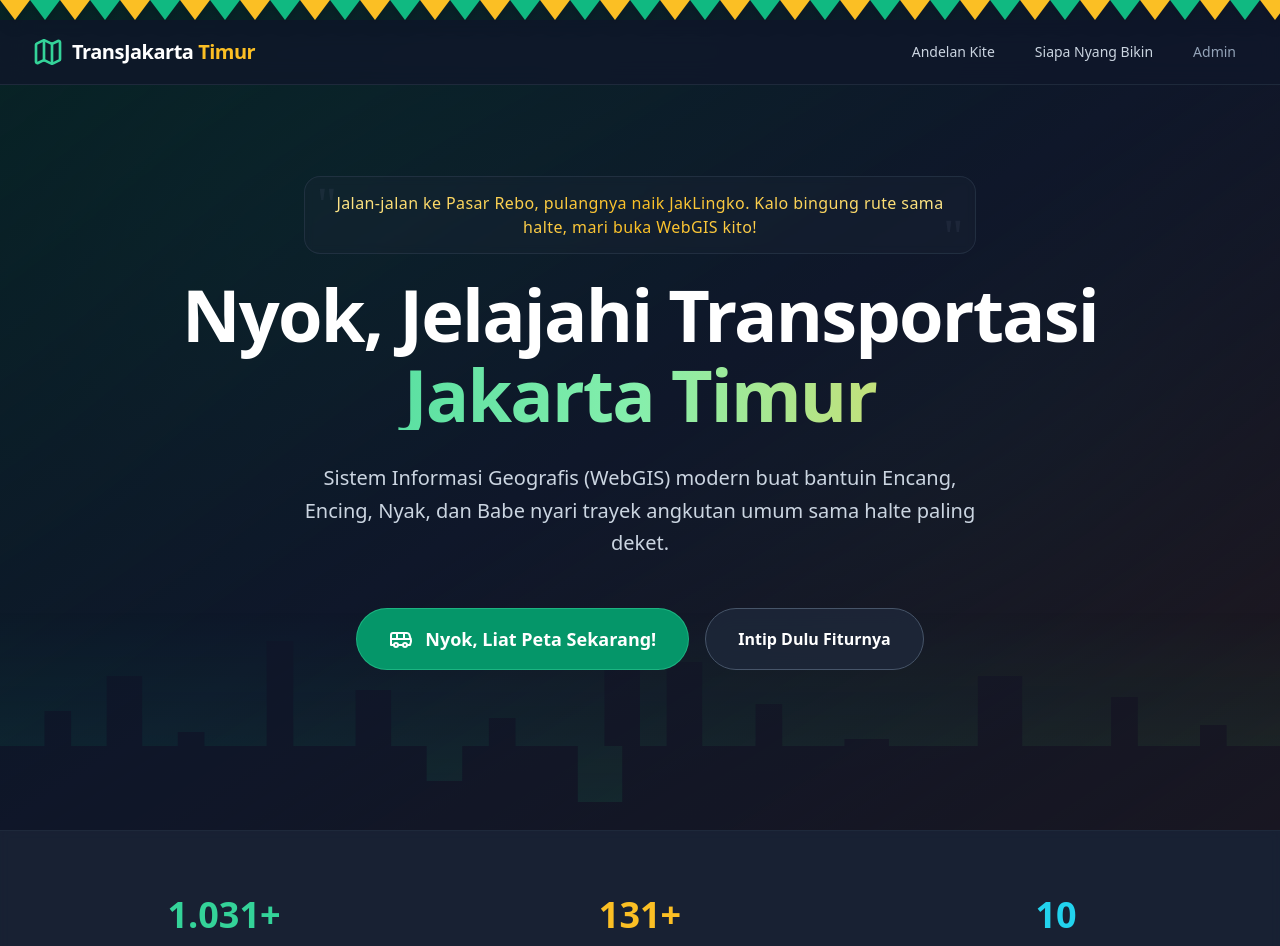
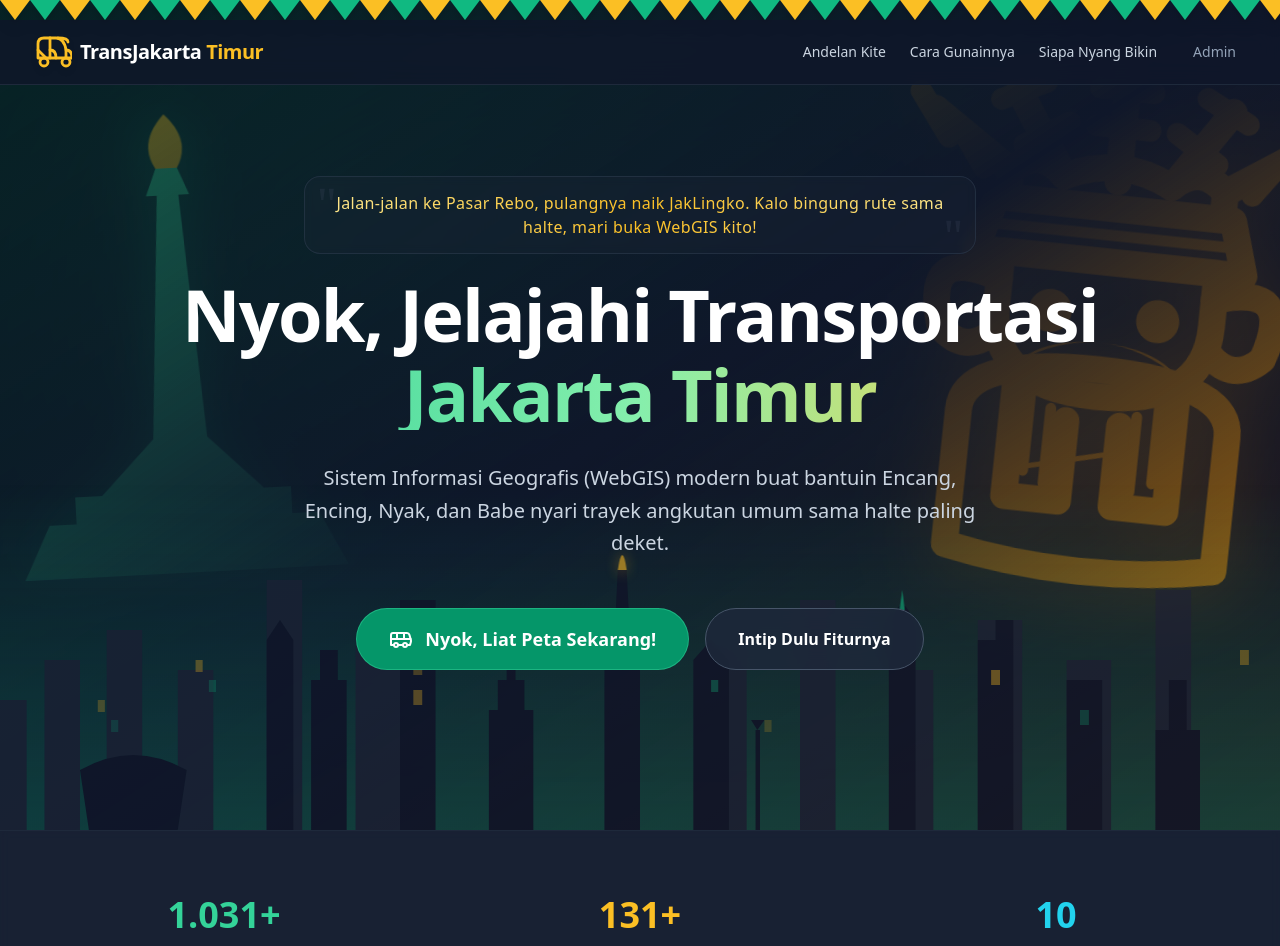
Before and after one commit to PradanaFigo/Tubes_sig, a React app in the folder frontend/: page / in a window 1280 px wide. Shown: the top 946 px of the page. Built offline with nearby package versions, Linux system fonts and the light colour scheme; the HTML template or start-up script is replaced by a standard one.

Commit message:
update landing page

```diff
--- a/frontend/src/LandingPage.jsx
+++ b/frontend/src/LandingPage.jsx
@@ -49,12 +49,33 @@
         <div className="max-w-7xl mx-auto px-4 sm:px-6 lg:px-8">
           <div className="flex items-center justify-between h-16">
             <div className="flex items-center space-x-2">
-              <Map className="w-8 h-8 text-emerald-400" />
+              {/* Exact Bajaj Logo (Thick Line Art) */}
+              <svg xmlns="http://www.w3.org/2000/svg" viewBox="0 0 100 100" className="w-10 h-10 text-amber-400 drop-shadow-md">
+                <g stroke="currentColor" strokeWidth="7" strokeLinecap="round" strokeLinejoin="round" fill="none">
+                  {/* Body Frame */}
+                  <path d="M 15 65 L 15 30 Q 15 15 30 15 L 60 15 Q 80 15 85 45 L 85 65 L 15 65 Z" />
+                  {/* Diagonal Passenger Cutout */}
+                  <path d="M 15 45 L 35 65" />
+                  {/* Center Pillar */}
+                  <path d="M 45 15 L 45 65" />
+                  {/* Driver Seat */}
+                  <path d="M 45 45 Q 60 45 60 65" />
+                  {/* Handlebar */}
+                  <path d="M 65 15 Q 90 15 90 25" />
+                  {/* Front Mudguard */}
+                  <path d="M 85 45 Q 100 45 100 65 L 85 65" />
+                  {/* Rear Wheel */}
+                  <circle cx="30" cy="75" r="10" />
+                  {/* Front Wheel */}
+                  <circle cx="85" cy="75" r="10" />
+                </g>
+              </svg>
               <span className="font-bold text-xl tracking-tight text-white">TransJakarta <span className="text-amber-400">Timur</span></span>
             </div>
-            <div className="flex space-x-4 items-center">
-              <a href="#fitur" className="text-slate-300 hover:text-amber-400 px-3 py-2 text-sm font-medium transition-colors hidden sm:block">Andelan Kite</a>
-              <a href="#tentang" className="text-slate-300 hover:text-amber-400 px-3 py-2 text-sm font-medium transition-colors hidden sm:block">Siapa Nyang Bikin</a>
+            <div className="flex space-x-6 items-center">
+              <a href="#fitur" className="text-slate-300 hover:text-amber-400 text-sm font-medium transition-colors hidden md:block">Andelan Kite</a>
+              <a href="#cara-pakai" className="text-slate-300 hover:text-amber-400 text-sm font-medium transition-colors hidden md:block">Cara Gunainnya</a>
+              <a href="#tentang" className="text-slate-300 hover:text-amber-400 text-sm font-medium transition-colors hidden md:block">Siapa Nyang Bikin</a>
               <button
                 onClick={() => navigate('/admin')}
                 className="text-slate-400 hover:text-emerald-400 px-3 py-2 text-sm font-medium transition-colors"
@@ -74,12 +95,102 @@
           {/* Decorative Glow */}
           <div className="absolute top-10 left-1/2 -translate-x-1/2 w-[1000px] h-[500px] bg-emerald-500/15 blur-[120px] rounded-full mix-blend-screen" />
 
-          {/* Jakarta Skyline & Monas */}
-          <div className="absolute bottom-0 w-full h-56 opacity-40 z-10 pointer-events-none" style={{ backgroundImage: 'linear-gradient(to top, rgba(16, 185, 129, 0.3), transparent)' }}>
-            <svg viewBox="0 0 1440 320" className="absolute bottom-0 w-full h-full preserve-3d" preserveAspectRatio="none">
-              <path fill="#0f172a" d="M0,320 L0,200 L50,200 L50,150 L80,150 L80,200 L120,200 L120,100 L160,100 L160,200 L200,200 L200,180 L230,180 L230,200 L300,200 L300,50 L330,50 L330,200 L400,200 L400,120 L440,120 L440,200 L480,200 L480,250 L520,250 L520,200 L550,200 L550,160 L580,160 L580,200 L650,200 L650,280 L700,280 L700,200 L750,200 L750,80 L790,80 L790,200 L850,200 L850,140 L880,140 L880,200 L950,200 L950,190 L1000,190 L1000,200 L1100,200 L1100,100 L1150,100 L1150,200 L1250,200 L1250,130 L1280,130 L1280,200 L1350,200 L1350,170 L1380,170 L1380,200 L1440,200 L1440,320 Z"></path>
-              <path fill="#0f172a" d="M680,200 L680,80 L695,80 L695,50 L700,40 L705,50 L705,80 L720,80 L720,200 Z"></path>
-              <path fill="#fbbf24" d="M695,40 L700,25 L705,40 Z" className="animate-pulse"></path>
+          {/* Decorative Monas Background Watermark */}
+          <div className="absolute left-[-5%] sm:left-[2%] top-[15%] sm:top-[25%] opacity-100 pointer-events-none transform -rotate-3 scale-125 sm:scale-[1.8] z-0">
+            <svg xmlns="http://www.w3.org/2000/svg" viewBox="0 0 100 100" className="w-[300px] h-[300px] text-emerald-400 opacity-100 drop-shadow-[0_0_15px_rgba(16,185,129,0.5)]">
+              {/* Base */}
+              <path fill="currentColor" d="M 20 90 L 25 80 L 75 80 L 80 90 Z" />
+              <path fill="currentColor" d="M 30 80 L 30 75 L 70 75 L 70 80 Z" />
+              {/* Cup */}
+              <path fill="currentColor" d="M 35 75 L 45 65 L 55 65 L 65 75 Z" />
+              {/* Tower */}
+              <path fill="currentColor" d="M 45 65 L 48 20 L 52 20 L 55 65 Z" />
+              {/* Flame base */}
+              <path fill="currentColor" d="M 46 20 L 54 20 L 52 15 L 48 15 Z" />
+              {/* Flame */}
+              <path fill="#fbbf24" d="M 50 5 Q 55 10 52 15 L 48 15 Q 45 10 50 5 Z" className="animate-pulse" />
+            </svg>
+          </div>
+
+          {/* Decorative Exact Ondel-Ondel Background Watermark */}
+          <div className="absolute right-[-5%] sm:right-[2%] top-[15%] sm:top-[20%] opacity-100 pointer-events-none transform rotate-6 scale-125 sm:scale-[1.8] z-0">
+            <svg xmlns="http://www.w3.org/2000/svg" viewBox="0 0 100 100" className="w-[300px] h-[300px] text-amber-500 opacity-100 drop-shadow-[0_0_20px_rgba(245,158,11,0.5)]">
+                <g stroke="currentColor" strokeLinecap="round" strokeLinejoin="round" fill="none">
+                  <path strokeWidth="5" d="M 25 95 L 25 70 Q 25 60 50 60 Q 75 60 75 70 L 75 95 Q 50 100 25 95 Z" />
+                  <path strokeWidth="5" d="M 35 62 L 35 85 Q 40 85 45 85 L 45 70" />
+                  <path strokeWidth="2" d="M 38 65 L 38 80 M 42 68 L 42 82" />
+                  <path strokeWidth="5" d="M 65 62 L 65 85 Q 60 85 55 85 L 55 70" />
+                  <path strokeWidth="2" d="M 58 68 L 58 82 M 62 65 L 62 80" />
+                  <path strokeWidth="1" d="M 35 80 L 55 75" />
+                  <path strokeWidth="5" d="M 30 40 L 30 50 Q 30 65 50 65 Q 70 65 70 50 L 70 40 Z" />
+                  <path strokeWidth="5" d="M 30 45 Q 15 40 20 55 Q 25 60 30 55" />
+                  <path strokeWidth="5" d="M 70 45 Q 85 40 80 55 Q 75 60 70 55" />
+                  <circle cx="40" cy="50" r="4" fill="currentColor" stroke="none" />
+                  <circle cx="60" cy="50" r="4" fill="currentColor" stroke="none" />
+                  <path fill="currentColor" stroke="none" d="M 35 60 Q 50 50 65 60 Q 60 55 50 55 Q 40 55 35 60 Z" />
+                  <path strokeWidth="5" d="M 28 30 L 72 30 L 75 40 L 25 40 Z" />
+                  <path strokeWidth="5" d="M 30 30 L 30 25 Q 35 20 40 25 Q 50 20 60 25 Q 65 20 70 25 L 70 30 Z" />
+                  <path strokeWidth="2" d="M 28 35 L 72 35" />
+                  <path strokeWidth="5" d="M 50 25 L 50 5" />
+                  <path strokeWidth="4" d="M 45 15 L 55 15 M 45 8 L 55 8" />
+                  <path strokeWidth="5" d="M 40 25 L 30 10" />
+                  <path strokeWidth="4" d="M 32 20 L 40 15 M 27 12 L 35 8" />
+                  <path strokeWidth="5" d="M 30 25 L 15 15" />
+                  <path strokeWidth="4" d="M 25 25 L 20 18 M 18 20 L 12 12" />
+                  <path strokeWidth="5" d="M 60 25 L 70 10" />
+                  <path strokeWidth="4" d="M 68 20 L 60 15 M 73 12 L 65 8" />
+                  <path strokeWidth="5" d="M 70 25 L 85 15" />
+                  <path strokeWidth="4" d="M 75 25 L 80 18 M 82 20 L 88 12" />
+                </g>
+            </svg>
+          </div>
+
+          {/* Jakarta Skyline (Detailed Premium version with original Green Gradient) */}
+          <div className="absolute bottom-0 w-full h-[350px] opacity-[0.6] z-10 pointer-events-none" style={{ backgroundImage: 'linear-gradient(to top, rgba(16, 185, 129, 0.4), transparent)' }}>
+            <svg viewBox="0 0 1440 350" className="absolute bottom-0 w-full h-full preserve-3d" preserveAspectRatio="none">
+
+              {/* BACK LAYER: Distant Buildings (Slate) */}
+              <path fill="#1e293b" d="M0,350 L0,220 H30 V350 M50,350 V180 H90 V350 M120,350 V150 H160 V350 M200,350 V190 H240 V350 M300,350 V100 H340 V350 M400,350 V160 H450 V350 M800,350 V170 H840 V350 M900,350 V120 H940 V350 M1000,350 V190 H1050 V350 M1100,350 V140 H1150 V350 M1200,350 V180 H1250 V350 M1300,350 V110 H1340 V350" />
+
+              {/* MID LAYER: Wisma 46 (Fountain Pen Shape) & Light (Dark Slate) */}
+              <path fill="#0f172a" d="M1000,350 V150 Q1015,100 1030,150 V350 Z"></path>
+              <path fill="#10b981" d="M1012,130 L1015,110 L1018,130 Z" className="animate-pulse"></path>
+
+              {/* MID LAYER: Monas Base (Dark Slate) */}
+              <path fill="#0f172a" d="M680,350 L680,180 L690,180 L695,90 L705,90 L710,180 L720,180 L720,350 Z" />
+              {/* MID LAYER: Monas Flame */}
+              <path fill="#fbbf24" d="M695,90 Q700,60 705,90 Z" className="animate-pulse drop-shadow-[0_0_8px_rgba(251,191,36,0.8)]"></path>
+
+              {/* MID LAYER: GBK Stadium */}
+              <path fill="#0f172a" d="M100,350 L90,290 Q150,260 210,290 L200,350 Z"></path>
+
+              {/* MID LAYER: Varied Skyline Buildings */}
+              <path fill="#0f172a" d="M300,350 V160 L315,140 L330,160 V350 Z"></path>
+              <path fill="#0f172a" d="M350,350 V200 H360 V170 H380 V200 H390 V350 Z"></path>
+              <path fill="#0f172a" d="M450,350 V120 H490 V350 Z"></path>
+              <path fill="#0f172a" d="M550,350 V230 H560 V200 H570 V180 H580 V200 H590 V230 H600 V350 Z"></path>
+              <path fill="#0f172a" d="M780,350 V180 L800,160 L820,180 V350 Z"></path>
+              <path fill="#0f172a" d="M850,350 V250 H855 V350 M845,240 L852,250 L860,240"></path> {/* Bundaran HI style */}
+              <path fill="#0f172a" d="M1100,350 V160 H1120 V140 H1140 V350 Z"></path>
+              <path fill="#0f172a" d="M1200,350 V200 H1240 V350 Z"></path>
+              <path fill="#0f172a" d="M1300,350 V250 H1315 V200 H1335 V250 H1350 V350 Z"></path>
+
+              {/* FRONT LAYER: Removed to avoid black gap at bottom */}
+
+              {/* GLOWING WINDOWS */}
+              <rect x="110" y="220" width="8" height="12" fill="#fbbf24" opacity="0.4" className="animate-pulse" />
+              <rect x="125" y="240" width="8" height="12" fill="#10b981" opacity="0.3" />
+              <rect x="220" y="180" width="8" height="12" fill="#fbbf24" opacity="0.5" />
+              <rect x="235" y="200" width="8" height="12" fill="#10b981" opacity="0.4" />
+              <rect x="465" y="150" width="10" height="15" fill="#fbbf24" opacity="0.6" className="animate-pulse" />
+              <rect x="465" y="180" width="10" height="15" fill="#fbbf24" opacity="0.4" />
+              <rect x="465" y="210" width="10" height="15" fill="#fbbf24" opacity="0.5" />
+              <rect x="800" y="200" width="8" height="12" fill="#10b981" opacity="0.5" />
+              <rect x="860" y="240" width="8" height="12" fill="#fbbf24" opacity="0.3" />
+              <rect x="1115" y="190" width="10" height="15" fill="#fbbf24" opacity="0.6" className="animate-pulse" />
+              <rect x="1215" y="230" width="10" height="15" fill="#10b981" opacity="0.4" />
+              <rect x="1395" y="170" width="10" height="15" fill="#fbbf24" opacity="0.5" />
+
             </svg>
           </div>
         </div>
@@ -196,7 +307,7 @@
       </div>
 
       {/* How to Use / Cara Pakenye Section */}
-      <div className="py-24 bg-slate-900 relative z-20 border-t border-slate-800/50">
+      <div id="cara-pakai" className="py-24 bg-slate-950 relative z-20 border-y border-slate-800/50">
         <div className="max-w-7xl mx-auto px-4 sm:px-6 lg:px-8 text-center">
           <h2 className="text-3xl font-bold text-white mb-4">Cara Pakenye Gampang Bener!</h2>
           <p className="text-slate-400 max-w-2xl mx-auto mb-16">
```
Also changed, not shown: frontend/src/MapApp.jsx (+21 -1 lines).
